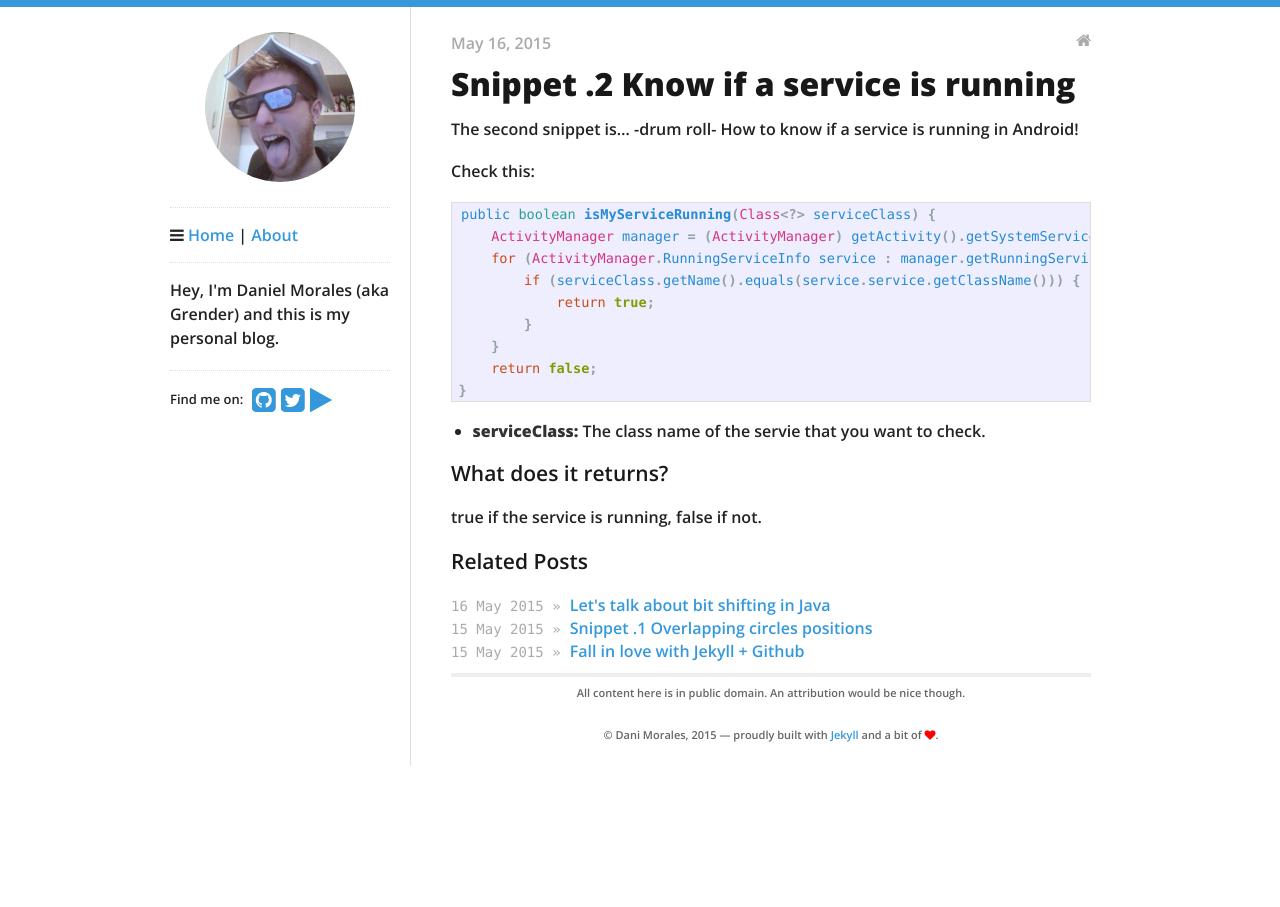
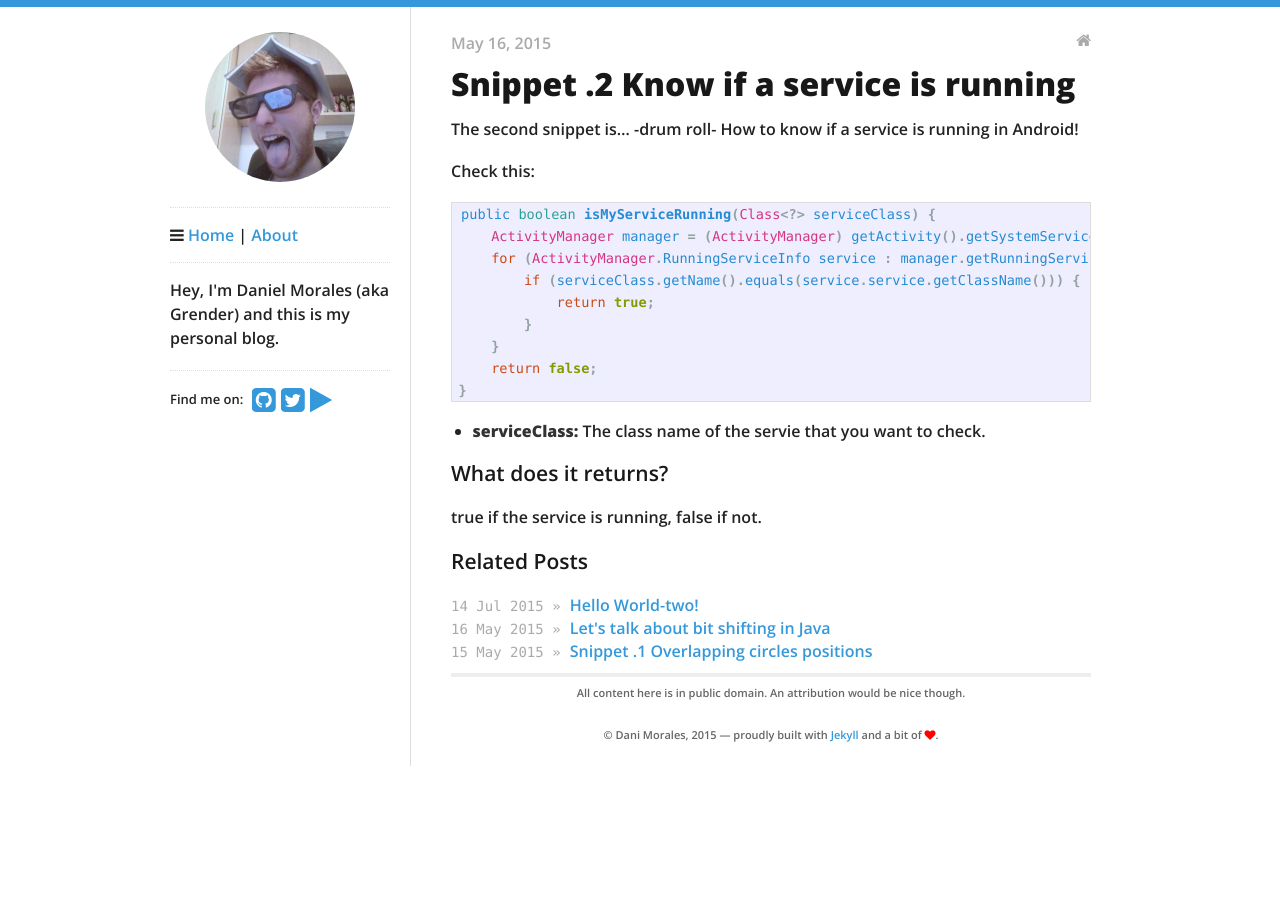
Before and after one commit to GrenderG/grenderg.github.io, a Jekyll site: the page built from _posts/2015-05-16-snippet_2_is_service_running.markdown, in a window 1280 px wide. Built offline with Jekyll 4.4.1, drawn with Linux system fonts in a browser that asks for light colours; nearby versions of some CDN libraries.

Commit message:
Update 2015-05-14-hello_world - copia.markdown

```diff
--- a/_posts/2015-05-14-hello_world - copia.markdown
+++ b/_posts/2015-05-14-hello_world - copia.markdown
@@ -1,11 +1,11 @@
 ---
 layout: post
-title: "Hello World!"
-date: 2015-05-14 23:47:00
+title: "Hello World-two!"
+date: 2015-07-14 23:47:00
 description: Just the first post of my personal blog.
 categories:
   - helloworld
-permalink: "hello-world"
+permalink: "hello-world-two"
 published: true
 ---
 
```
